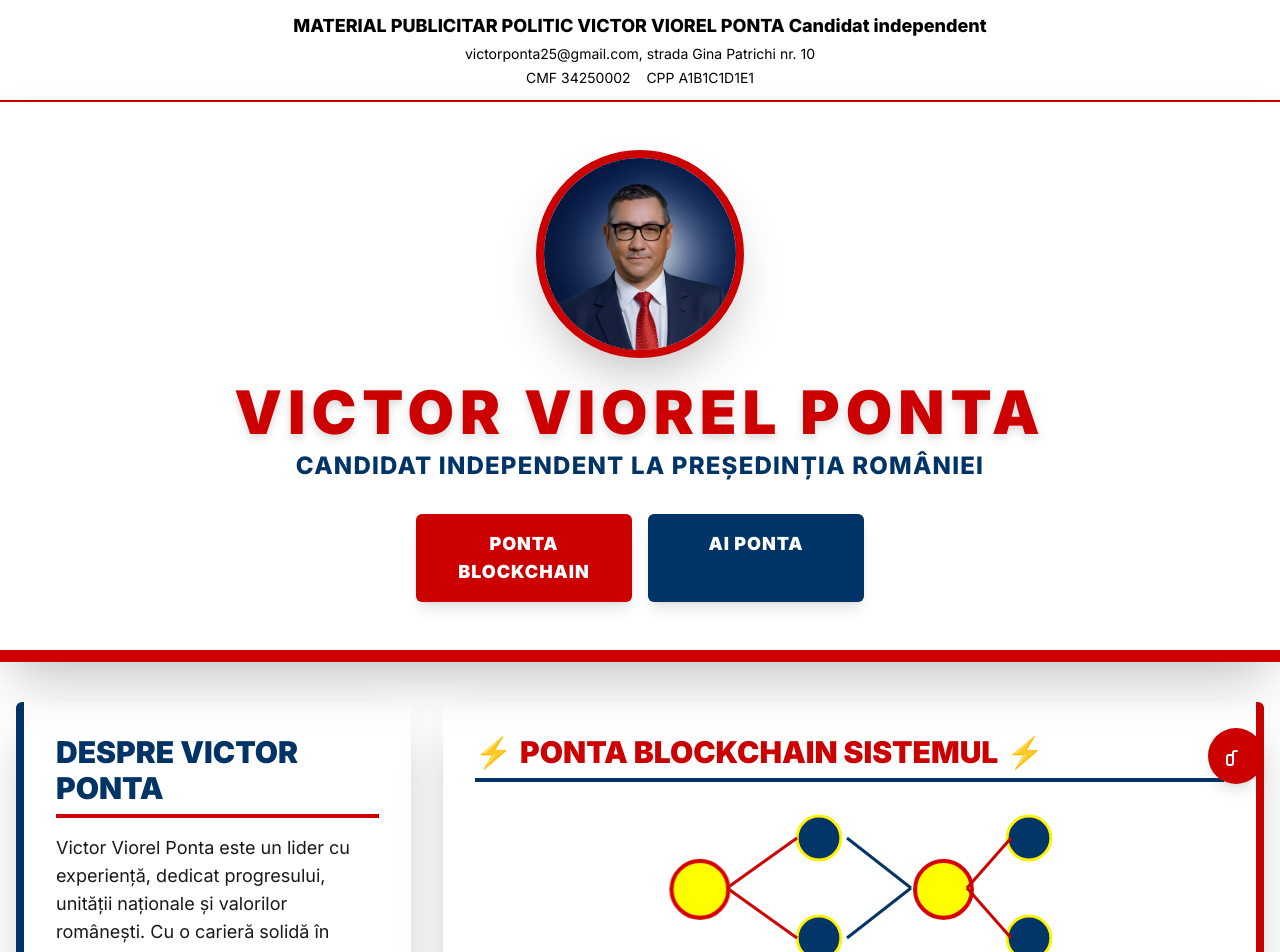
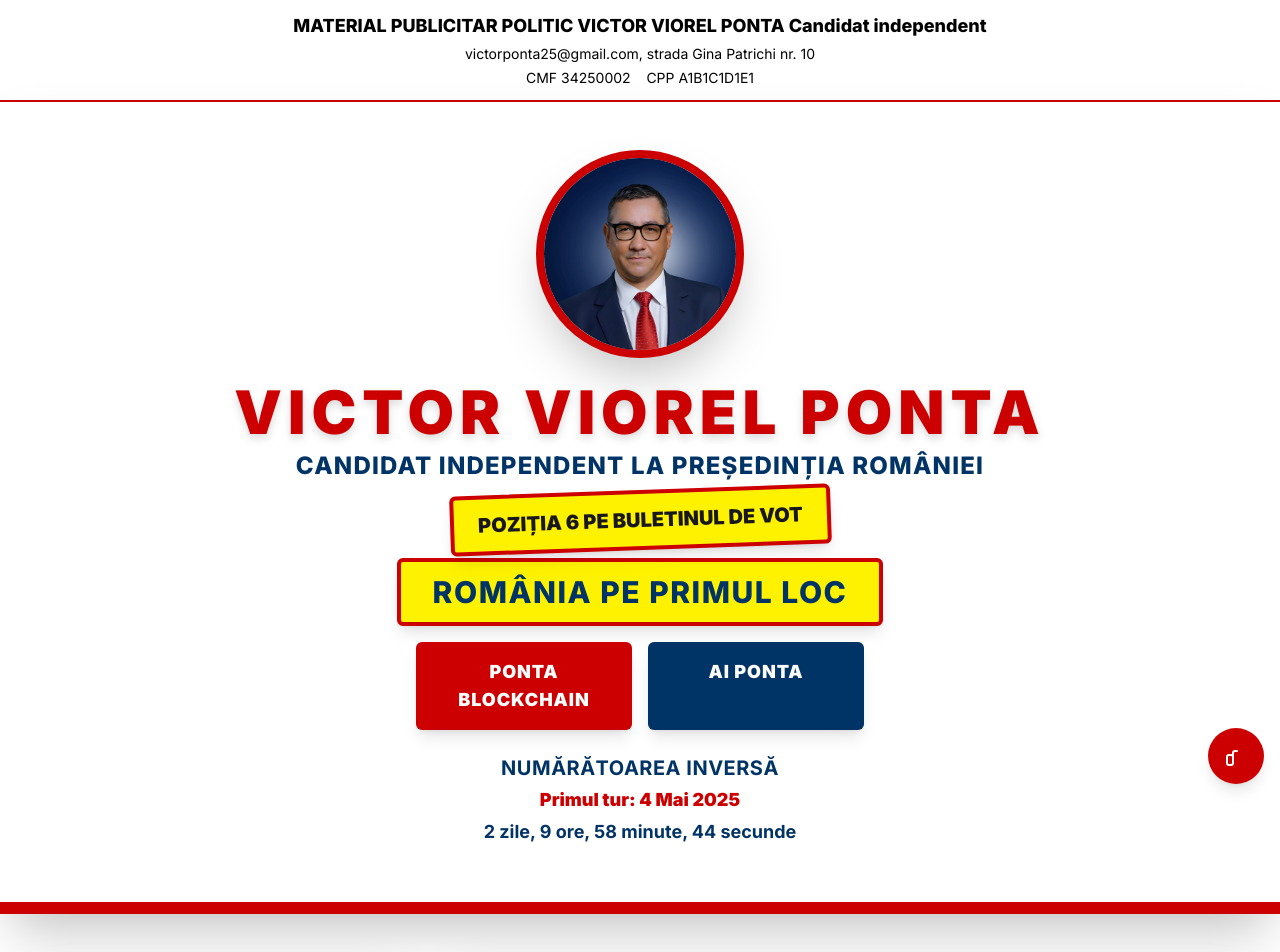
Before and after one commit to Pridak774/vpfront123, a Next.js app: page / in a window 1280 px wide. Shown: the top 952 px of the page. Built offline with nearby package versions, Linux system fonts and the light colour scheme; no server answers.

Commit message:
Remove bounce animation from intro for professional look

```diff
--- a/src/app/page.tsx
+++ b/src/app/page.tsx
@@ -283,7 +283,7 @@ export default function Home() {
               alt="Victor Ponta"
               width={120}
               height={120}
-              className="rounded-full border-4 border-white mb-6 animate-bounce"
+              className="rounded-full border-4 border-white mb-6"
             />
             <h1 className="text-3xl sm:text-5xl font-black text-white mb-2 uppercase tracking-widest drop-shadow-lg text-center animate-pulse-text">
               Victor Viorel Ponta
@@ -327,10 +327,16 @@ export default function Home() {
           <h1 className="text-3xl sm:text-6xl font-black text-[#c00] mb-2 uppercase tracking-widest drop-shadow-lg text-center">
             Victor Viorel Ponta
           </h1>
-          <h2 className="text-lg sm:text-2xl font-extrabold text-[#003366] mb-6 uppercase tracking-wider text-center">
+          <h2 className="text-lg sm:text-2xl font-extrabold text-[#003366] mb-2 uppercase tracking-wider text-center">
             Candidat Independent la Președinția României
           </h2>
-          <div className="flex flex-col sm:flex-row gap-3 sm:gap-4 mt-2 w-full max-w-xs sm:max-w-md mx-auto">
+          <div className="mb-2 px-4 sm:px-6 py-2 sm:py-3 bg-[#fff200] text-[#18181b] rounded-md font-black shadow-lg border-4 border-[#c00] text-base sm:text-xl text-center transform rotate-[-2deg] hover:rotate-0 transition-transform duration-300">
+            POZIȚIA 6 PE BULETINUL DE VOT
+          </div>
+          <p className="text-lg sm:text-3xl font-extrabold text-[#003366] bg-[#fff200] px-4 sm:px-8 py-2 sm:py-3 rounded-md shadow-lg mb-4 uppercase tracking-wider border-4 border-[#c00] transform hover:scale-105 transition-transform duration-300 text-center">
+            ROMÂNIA PE PRIMUL LOC
+          </p>
+          <div className="flex flex-col sm:flex-row gap-3 sm:gap-4 mb-4 w-full max-w-xs sm:max-w-md mx-auto">
             <a
               href="#token"
               className="w-full sm:w-1/2 px-8 py-4 bg-[#c00] text-white rounded-md font-black shadow-lg hover:bg-[#a00] text-lg transition transform hover:translate-y-[-2px] text-center uppercase tracking-wider"
@@ -343,6 +349,18 @@ export default function Home() {
             >
               AI PONTA
             </a>
+          </div>
+          {/* Countdown Section Restored */}
+          <div className="mt-2 mb-2 w-full max-w-md mx-auto flex flex-col items-center">
+            <div className="text-[#003366] font-bold text-lg sm:text-xl mb-1 uppercase tracking-wide">
+              NUMĂRĂTOAREA INVERSĂ
+            </div>
+            <div className="text-[#c00] font-black text-base sm:text-lg mb-1">
+              {getRoundText(currentRound)}
+            </div>
+            <div className="text-[#003366] font-bold text-base sm:text-lg">
+              {formatTimeLeft(timeLeft)}
+            </div>
           </div>
         </div>
       </header>
```
